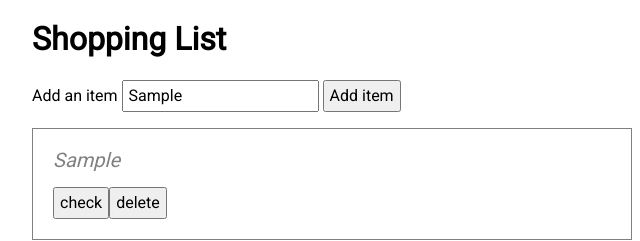
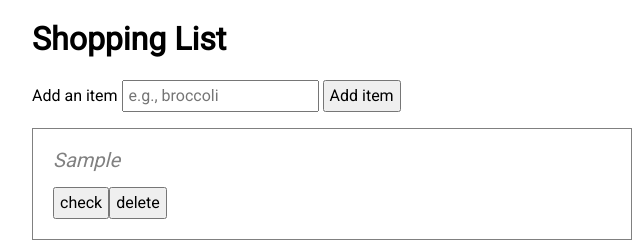
Before and after one commit to VadimVzorov/shopping_list, a plain HTML site: page index.html in a window 1280 px wide. Both pictures are taken after typing "Sample" into the empty fields and a click on the button "Add item". Shown: the full height of the page, 308-948 px from the left. Drawn offline with nearby package versions, Linux system fonts and the light colour scheme.

Commit message:
second commit

```diff
--- a/app.js
+++ b/app.js
@@ -39,27 +39,25 @@ function deleteItemFromArray(index){
   state.items.splice(index, 1);
 }
 
-
-
 //Render state
 
 function renderList(selector) {
-  var listHTML = [];
-  for (var i = 0; i < state.items.length; i++) {
-    listHTML.push(
-      '<li class='+'"shoppingItem'+ i +'"">'+
-      '<span class="shopping-item" id="' + i + '">' + state.items[i].name + '</span>' +
+  var id = state.items.length - 1;
+  var userInput = state.items[id].name;
+  var listHTML = (
+        '<li class='+'"shoppingItem'+ id +'"">'+
+        '<span class="shopping-item" id="' + id + '">' + userInput + '</span>' +
         '<div class="shopping-item-controls">' +
-      '<button class="shopping-item-toggle" id="' + i + '">' +
+        '<button class="shopping-item-toggle" id="' + id + '">' +
         '<span class="button-label">check</span>' +
         '</button>'+
-      '<button class="shopping-item-delete" id="' + i + '">' +
+        '<button class="shopping-item-delete" id="' + id + '">' +
         '<span class="button-label">delete</span>' +
         '</button>' +
         '</div>' +
         '</li>'
-    )};
-  return $(selector).html(listHTML);
+      )
+  return $(selector).append(listHTML);
 };
 
 function checkItem(selector) {
@@ -72,29 +70,63 @@ function deleteItem(selector){
 
 //Event listeners
 
-$('#js-shopping-list-form').on('submit', function(event){
+$(document).ready(function() {
+  var parent = '#shoppping-wrapper';
+
+  $(parent).on('submit', '#js-shopping-list-form', function(event){
     event.preventDefault();
-  var name = $('#shopping-list-entry').val();
-  addNewItem(name);
-  renderList($('.shopping-list'));
+    var userInput = $('#shopping-list-entry').val();
+    addNewItem(userInput);
+    renderList('.shopping-list');
+    $('#shopping-list-entry').val("");
+  });
 
-  $('.shopping-item-toggle').on('click', function(event){
+  $(parent).on('click', '.shopping-item-toggle', function(event) {
     var itemId = '.shopping-item' + '[id='+$(this).attr('id')+']';
-    console.log(itemId);
     checkItem(itemId);
   });
 
-  $('.shopping-item-delete').on('click', function(event){
+  $(parent).on('click', '.shopping-item-delete', function(event) {
     var index = $(this).attr('id');
     deleteItemFromArray(index);
-  });
-
-  $('.shopping-item-delete').on('click', function(event){
     var selector = $(this).closest("li");
     deleteItem(selector);
   });
 
 });
+
+
+
+//
+// $('#js-shopping-list-form').on('submit', function(event){
+//   event.preventDefault();
+//   var name = $('#shopping-list-entry').val();
+//   addNewItem(name);
+//   renderList($('.shopping-list'));
+//
+//   $('.shopping-item-toggle').on('click', function(event){
+//     var itemId = '.shopping-item' + '[id='+$(this).attr('id')+']';
+//     console.log(itemId);
+//     checkItem(itemId);
+//   });
+//
+//   $('.shopping-item-delete').on('click', function(event){
+//     var index = $(this).attr('id');
+//     deleteItemFromArray(index);
+//   });
+//
+//   $('.shopping-item-delete').on('click', function(event){
+//     var selector = $(this).closest("li");
+//     deleteItem(selector);
+//   });
+//
+// });
+
+// $("#shoppping-wrapper").on('click', '.shopping-item-toggle', function(){
+//   console.log($(this));
+// })
+
+// $(this).parents('li').find('.shopping-item').addClass('shopping-item__checked')
 
 
 // //adds item to the storage
@@ -114,7 +146,7 @@ $('#js-shopping-list-form').on('submit', function(event){
 //
 // //check item by appending class
 // function checkItem(selector){
-//   debugger
+//
 //   selector.closest('span').toggleClass('shopping-item__checked');
 // };
 //
@@ -127,7 +159,25 @@ $('#js-shopping-list-form').on('submit', function(event){
 // });
 //
 // $('.shopping-item-toggle').on('click', function(event){
-//   debugger
+//
 //   var selector = $(this);
 //   checkItem(selector);
 // });
+
+
+
+// for (var i = 0; i < state.items.length; i++) {
+//   listHTML.push(
+//     '<li class='+'"shoppingItem'+ i +'"">'+
+//     '<span class="shopping-item" id="' + i + '">' + state.items[i].name + '</span>' +
+//     '<div class="shopping-item-controls">' +
+//     '<button class="shopping-item-toggle" id="' + i + '">' +
+//     '<span class="button-label">check</span>' +
+//     '</button>'+
+//     '<button class="shopping-item-delete" id="' + i + '">' +
+//     '<span class="button-label">delete</span>' +
+//     '</button>' +
+//     '</div>' +
+//     '</li>'
+//   )};
+// return $(selector).html(listHTML);
--- a/index.html
+++ b/index.html
@@ -10,18 +10,19 @@
 </head>
 <body>
 
-  <div class="container">
+  <div id="shoppping-wrapper" class="container">
     <h1>Shopping List</h1>
 
     <form id="js-shopping-list-form">
       <label for="shopping-list-entry">Add an item</label>
       <input type="text" name="shopping-list-entry" id="shopping-list-entry" placeholder="e.g., broccoli">
-      <button type="submit">Add item</button>
+      <button id="list-submit" type="submit">Add item</button>
     </form>
 
     <ul class="shopping-list">
-      <li>
-        <span class="shopping-item">apples</span>
+      <!-- <li>
+        <span class="shopping-item" id="1">apples</span>
+
         <div class="shopping-item-controls">
           <button class="shopping-item-toggle">
             <span class="button-label">check</span>
@@ -30,6 +31,7 @@
             <span class="button-label">delete</span>
           </button>
         </div>
+
       </li>
       <li>
         <span class="shopping-item">oranges</span>
@@ -63,7 +65,7 @@
             <span class="button-label">delete</span>
           </button>
         </div>
-      </li>
+      </li> -->
     </ul>
   </div>
 
```
Lines whose indentation alone changed are shown as unchanged.
